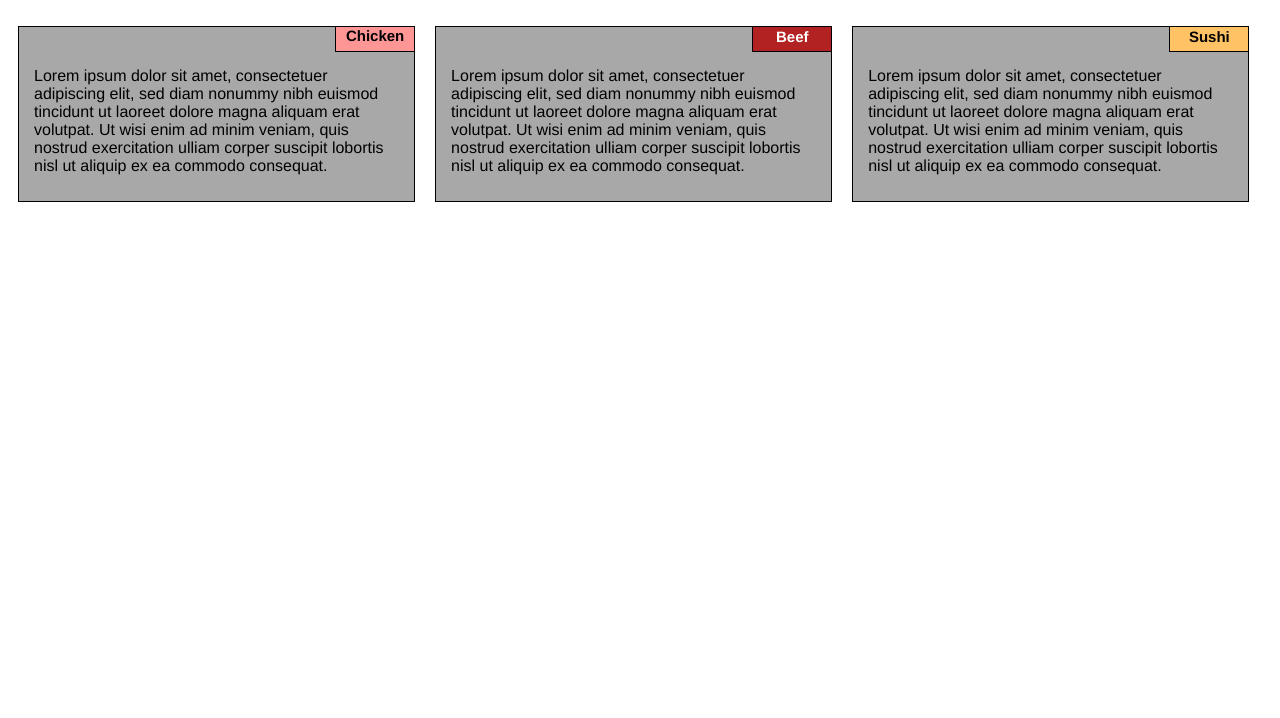
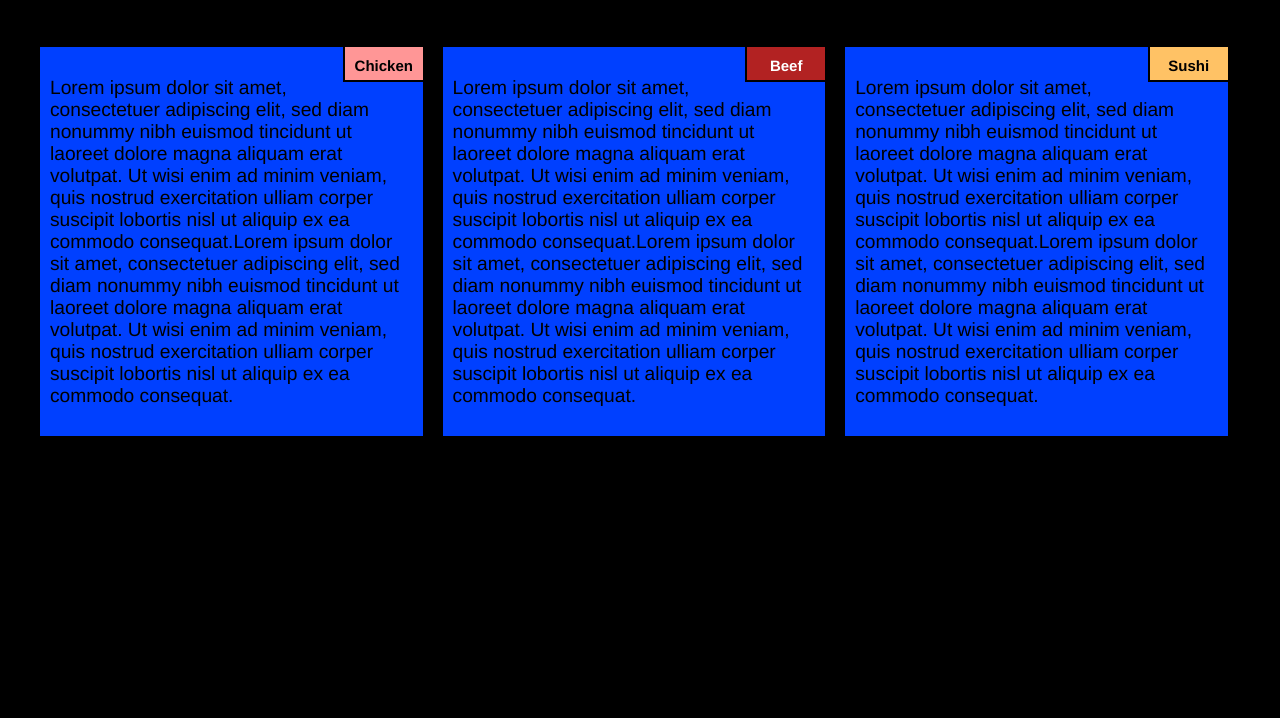
Before and after one commit to MahmoudSheboo/module2-solution, a plain HTML site: page assignment2/index.html in a window 1280 px wide. Shown: the part 82-800 px from the top of the page. Drawn offline with Linux system fonts and the light colour scheme.

Commit message:
CSS - Assignment 2

```diff
--- a/assignment2/CSS.css
+++ b/assignment2/CSS.css
@@ -1,83 +1,72 @@
+body {
+  font-size: 16px;
+  font-family: 'Oxygen', sans-serif;
+  background-color: black;
+  margin: 30px;
+}
 * {
   box-sizing: border-box;
+}
+#top{
 }
 div#p_con {
     border-top-color: black;
     border-left-color: black;
     border-left-style: solid;
     border-top-style: solid;
-    border-left-width: 1px;
-    border-top-width: 1px;
+    border-left-width: 0px;
+    border-top-width: 2px;
     border-right-color: black;
-    background-color: #A8A8A8;
+    background-color: #0040ff;
     padding: 20px;
     text-align: center;
 }
 h1 {
+  font-family: 'Lora', serif;
+  color: #0040ff;
+  font-size: 2em;
+  font-weight: bold;
+  text-shadow: 1px 1px 1px #ffff00;
+  margin-top: 0;
+  margin-bottom: 0;
   text-align: center;
-    margin-top: 20px;
+  margin: 30px;
+}
+h1:hover {
+  color: #ffff00;
+}
+h3 {
+  color: #ffff00;
+  padding: 5px;
+  font-family: 'Lora', serif;
+  text-shadow: 1px 1px 1px #222;
+  font-size: 20px;
+}
+#back {
+  color: #ffff00;
+  font-family: 'Lora', serif;
+  font-size: .9em;
+  font-weight: bold;
+  text-shadow: 1px 1px 1px #222;
+  margin-top: 0;
+  margin-bottom: 0;
+  line-height: .75;
+  text-align: right;
+  margin: 10px;
+}
+#back:hover {
+  color: #00ff00;
+}
+#Paragraph{
+  background: #0040ff;
 }
 #p1 {
   margin-top: -20px;
-  border-right-color: black;
-  border-right-style: solid;
-  border-right-width: 1px;
-  border-left-color: black;
-  border-left-style: solid;
-  border-left-width: 1px;
-  border-bottom: black;
-  border-bottom-style: solid;
-  border-bottom-width: 1px;
-  background-color: #a8a8a8;
   width: 100%;
-  height: 150px;
   text-align: left;
   font-family: Helvetica;
-  padding: 15px;
+  padding: 10px;
   color: black;
-  overflow: auto;
-  position: relative;
-}
-#p2 {
-  margin-top: -20px;
-  border-right-color: black;
-  border-right-style: solid;
-  border-right-width: 1px;
-  border-left-color: black;
-  border-left-style: solid;
-  border-left-width: 1px;
-  border-bottom: black;
-  border-bottom-style: solid;
-  border-bottom-width: 1px;
-  background-color: #a8a8a8;
-  width: 100%;
-  height: 150px;
-  text-align: left;
-  font-family: Helvetica;
-  padding: 15px;
-  color: black;
-  overflow: auto;
-  position: relative;
-}
-#p3 {
-  margin-top: -20px;
-  border-right-color: black;
-  border-right-style: solid;
-  border-right-width: 1px;
-  border-left-color: black;
-  border-left-style: solid;
-  border-left-width: 1px;
-  border-bottom: black;
-  border-bottom-style: solid;
-  border-bottom-width: 1px;
-  background-color: #a8a8a8;
-  width: 100%;
-  height: 150px;
-  text-align: left;
-  font-family: Helvetica;
-  padding: 15px;
-  color: black;
-  overflow: auto;
   position: relative;
 }
 #p4 {
@@ -88,20 +77,18 @@ h1 {
   border-left-color: black;
   border-bottom-color: black;
   border-left-style: solid;
-  border-left-width: 1px;
+  border-left-width: 2px;
   border-bottom-style: solid;
-  border-bottom-width: 1px;
-  border-right-style: solid;
-  border-right-width: 1px;
+  border-bottom-width: 2px;
   background-color: #ff9696;
   width: 80px;
   font-weight: bold;
-  height: 25px;
+  height: 35px;
   text-align: center;
   font-family: Helvetica;
   color: black;
   float: right;
-  padding: 0px;
+  padding: 10px;
   font-size: 15px;
   position: initial;
 }
@@ -112,20 +99,18 @@ h1 {
   border-left-color: black;
   border-bottom-color: black;
   border-left-style: solid;
-  border-left-width: 1px;
+  border-left-width: 2px;
   border-bottom-style: solid;
-  border-bottom-width: 1px;
-  border-right-style: solid;
-  border-right-width: 1px;
+  border-bottom-width: 2px;
   background-color: #b22222;
   font-weight: bold;
   width: 80px;
-  height: 25px;
+  height: 35px;
   text-align: center;
   font-family: Helvetica;
   color: white;
   float: right;
-  padding: 1px;
+  padding: 10px;
   font-size: 15px;
   position: static;
 }
@@ -136,24 +121,27 @@ h1 {
   border-left-color: black;
   border-bottom-color: black;
   border-left-style: solid;
-  border-left-width: 1px;
+  border-left-width: 2px;
   border-bottom-style: solid;
-  border-bottom-width: 1px;
-  border-right-style: solid;
-  border-right-width: 1px;
+  border-bottom-width: 2px;
   background-color: #ffc265;
   width: 80px;
-  height: 25px;
+  height: 35px;
   text-align: center;
   font-weight: bold;
   font-family: Helvetica;
   color: black;
   float: right;
-  padding: 1px;
+  padding: 10px;
   font-size: 15px;
   position: static;
 }
-
+a{
+  text-decoration: none;
+}
+p{
+  font-size: 1.2em;
+}
 /* Simple Responsive Framework. */
 .row {
   width: 100%;
@@ -163,8 +151,11 @@ h1 {
 @media (min-width: 992px) {
   .col-lg-1, .col-lg-2, .col-lg-3, .col-lg-4, .col-lg-5, .col-lg-6, .col-lg-7, .col-lg-8, .col-lg-9, .col-lg-10, .col-lg-11, .col-lg-12 {
     float: left;
-    border: 10px solid white;
+    border: 10px solid black;
     margin-top: 20px;
+  }
+  #back , h3{
+   display: none;
   }
   .col-lg-1 {
     width: 8.33%;
@@ -207,8 +198,14 @@ h1 {
 @media (min-width: 768px) and (max-width: 991px) {
   .col-md-1, .col-md-2, .col-md-3, .col-md-4, .col-md-5, .col-md-6, .col-md-7, .col-md-8, .col-md-9, .col-md-10, .col-md-11, .col-md-12 {
     float: left;
-    border: 10px solid white;
+    border: 10px solid black;
     font-size: 115%;
+  }
+  #back , h3{
+   display: none;
+  }
+  p{
+  font-size: 1.1em;
   }
   .col-md-1 {
     width: 8.33%;
@@ -251,9 +248,12 @@ h1 {
 @media (max-width: 767px) {
   .col-md-1, .col-md-2, .col-md-3, .col-md-4, .col-md-5, .col-md-6, .col-md-7, .col-md-8, .col-md-9, .col-md-10, .col-md-11, .col-md-12 {
     float: left;
-    border: 10px solid white;
+    border: 10px solid black;
     font-size: 130%;
   }
+  p{
+  font-size: 1em;
+}
   .col-sd-1 {
     width: 8.33%;
   }
--- a/assignment2/index.html
+++ b/assignment2/index.html
@@ -1,26 +1,38 @@
-<html><head>
+<!DOCTYPE html>
+<html>
+	<head>
 	<meta charset="utf-8">
 	<meta name="viewport" content="width=device-width, initial-scale=1">
 	<title>Module 2 Assignment</title>
 	<link rel="stylesheet" type="text/css" href="CSS.css">
-<style>
-
-</style>
-<style type="text/css"></style><style type="text/css"></style></head>
+	</head>
 	<body>
-<h1>Our Menu</h1>
+		<h1 id="#top">Our Menu</h1>
 
 		<div class="row">
-  <div class="col-lg-4 col-md-6 col-sd-12"><div id="P_con"><div id="p4">Chicken</div>
-  </div><p id="p1">Lorem ipsum dolor sit amet, consectetuer adipiscing elit, sed diam nonummy nibh euismod tincidunt ut laoreet dolore magna aliquam erat volutpat. Ut wisi enim ad minim veniam, quis nostrud exercitation ulliam corper suscipit lobortis nisl ut aliquip ex ea commodo consequat.</p>
+			<div id="Paragraph" class="col-lg-4 col-md-6 col-sd-12">
+				<div id="p_con">
+					<div id="p4">Chicken</div>
+			    </div>
+			    <p id="p1">Lorem ipsum dolor sit amet, consectetuer adipiscing elit, sed diam nonummy nibh euismod tincidunt ut laoreet dolore magna aliquam erat volutpat. Ut wisi enim ad minim veniam, quis nostrud exercitation ulliam corper suscipit lobortis nisl ut aliquip ex ea commodo consequat.Lorem ipsum dolor sit amet, consectetuer adipiscing elit, sed diam nonummy nibh euismod tincidunt ut laoreet dolore magna aliquam erat volutpat. Ut wisi enim ad minim veniam, quis nostrud exercitation ulliam corper suscipit lobortis nisl ut aliquip ex ea commodo consequat.</p>
+			    <a href="#top"><h3 id="back">Back To Top</h3></a>
 			</div>
 
-  <div class="col-lg-4 col-md-6 col-sd-12"><div id="p_con"><div id="p5">Beef<p></p></div>
-  </div><p id="p2">Lorem ipsum dolor sit amet, consectetuer adipiscing elit, sed diam nonummy nibh euismod tincidunt ut laoreet dolore magna aliquam erat volutpat. Ut wisi enim ad minim veniam, quis nostrud exercitation ulliam corper suscipit lobortis nisl ut aliquip ex ea commodo consequat.</p>
+			<div id="Paragraph" class="col-lg-4 col-md-6 col-sd-12">
+				<div id="p_con">
+					<div id="p5">Beef</div>
+			    </div>
+			    <p id="p1">Lorem ipsum dolor sit amet, consectetuer adipiscing elit, sed diam nonummy nibh euismod tincidunt ut laoreet dolore magna aliquam erat volutpat. Ut wisi enim ad minim veniam, quis nostrud exercitation ulliam corper suscipit lobortis nisl ut aliquip ex ea commodo consequat.Lorem ipsum dolor sit amet, consectetuer adipiscing elit, sed diam nonummy nibh euismod tincidunt ut laoreet dolore magna aliquam erat volutpat. Ut wisi enim ad minim veniam, quis nostrud exercitation ulliam corper suscipit lobortis nisl ut aliquip ex ea commodo consequat.</p>
+			    <a href="#top"><h3 id="back">Back To Top</h3></a>
 			</div>
 
-  <div class="col-lg-4 col-md-12 col-sd-12"><div id="p_con"><div id="p6">Sushi<p></p></div>
-  </div><p id="p3">Lorem ipsum dolor sit amet, consectetuer adipiscing elit, sed diam nonummy nibh euismod tincidunt ut laoreet dolore magna aliquam erat volutpat. Ut wisi enim ad minim veniam, quis nostrud exercitation ulliam corper suscipit lobortis nisl ut aliquip ex ea commodo consequat.</p>
+			<div id="Paragraph" class="col-lg-4 col-md-12 col-sd-12">
+			  	<div id="p_con">
+					<div id="p6">Sushi</div>
+			    </div>
+			    <p id="p1">Lorem ipsum dolor sit amet, consectetuer adipiscing elit, sed diam nonummy nibh euismod tincidunt ut laoreet dolore magna aliquam erat volutpat. Ut wisi enim ad minim veniam, quis nostrud exercitation ulliam corper suscipit lobortis nisl ut aliquip ex ea commodo consequat.Lorem ipsum dolor sit amet, consectetuer adipiscing elit, sed diam nonummy nibh euismod tincidunt ut laoreet dolore magna aliquam erat volutpat. Ut wisi enim ad minim veniam, quis nostrud exercitation ulliam corper suscipit lobortis nisl ut aliquip ex ea commodo consequat.</p>
+			    <a href="#top"><h3 id="back">Back To Top</h3></a>
 			</div>
 		</div>
-</body></html>
+	</body>
+</html>
```
Lines whose indentation alone changed are shown as unchanged.
